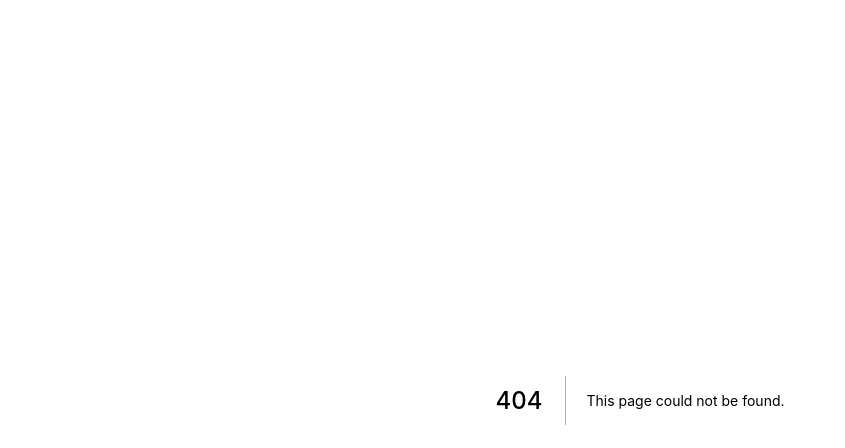
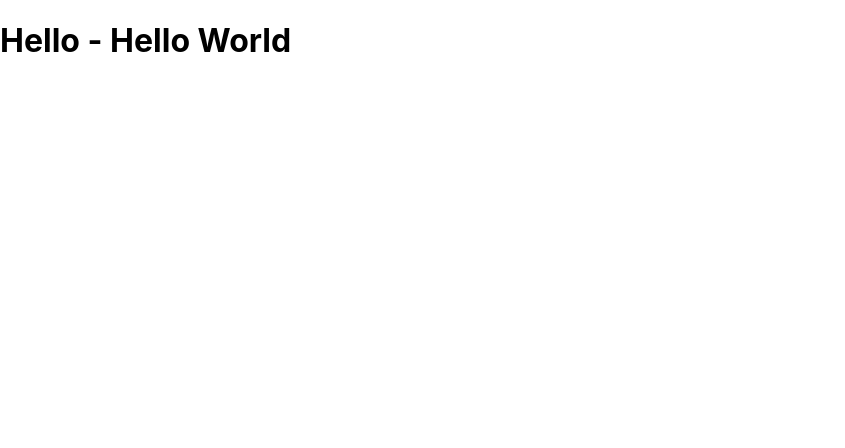
Before and after one commit to SinyorT/NextJs, a Next.js app in the folder movie-app/: page /about in a window 1280 px wide. Before the commit this address had no page. Shown: the top 448 px of the page, without its empty margins (0-845 px from the left). Built offline with nearby package versions, Linux system fonts and the light colour scheme.

Commit message:
Functional Components

```diff
--- /dev/null
+++ b/movie-app/pages/about.js
@@ -0,0 +1,24 @@
+
+import React from 'react'
+
+//functional compponent  -arrow function
+const About = () =>{
+    const message='Hello World'
+    return(
+    <h1>Hello - {message}</h1>
+    )
+}
+  //functional tag ismini vererek ve ichindeki text yazaraq
+//  const About = () =>{
+//     const message='Hello World'
+//     return React.createElement('h1',null,'I am genereting with createElement')
+// }
+
+//functional compponent  -normal function
+// function About(){
+//     return (
+//         <h1>Hello</h1>
+//     )
+// }
+
+export default About
--- a/movie-app/pages/api/hello.js
+++ /dev/null
@@ -1,6 +0,0 @@
-// Next.js API route support: https://nextjs.org/docs/api-routes/introduction
-
-export default (req, res) => {
-  res.statusCode = 200
-  res.json({ name: 'John Doe' })
-}
```
